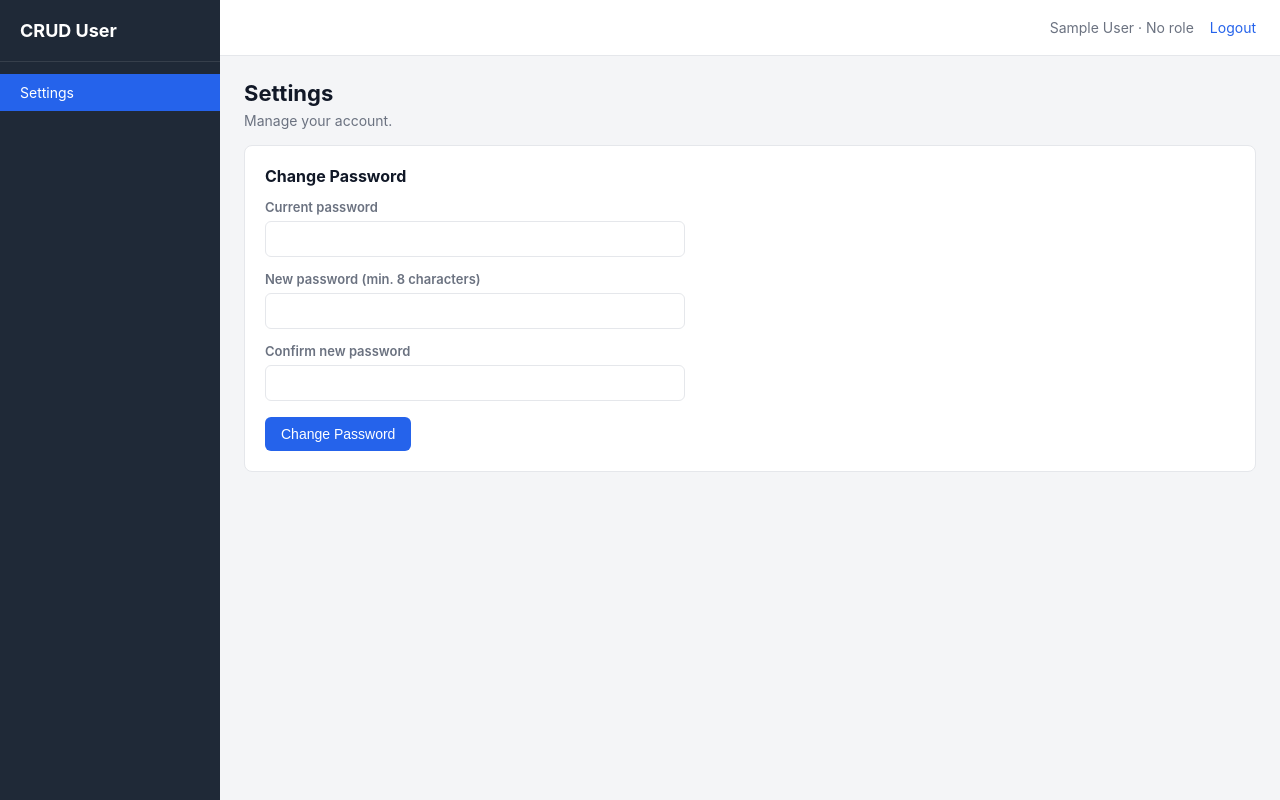
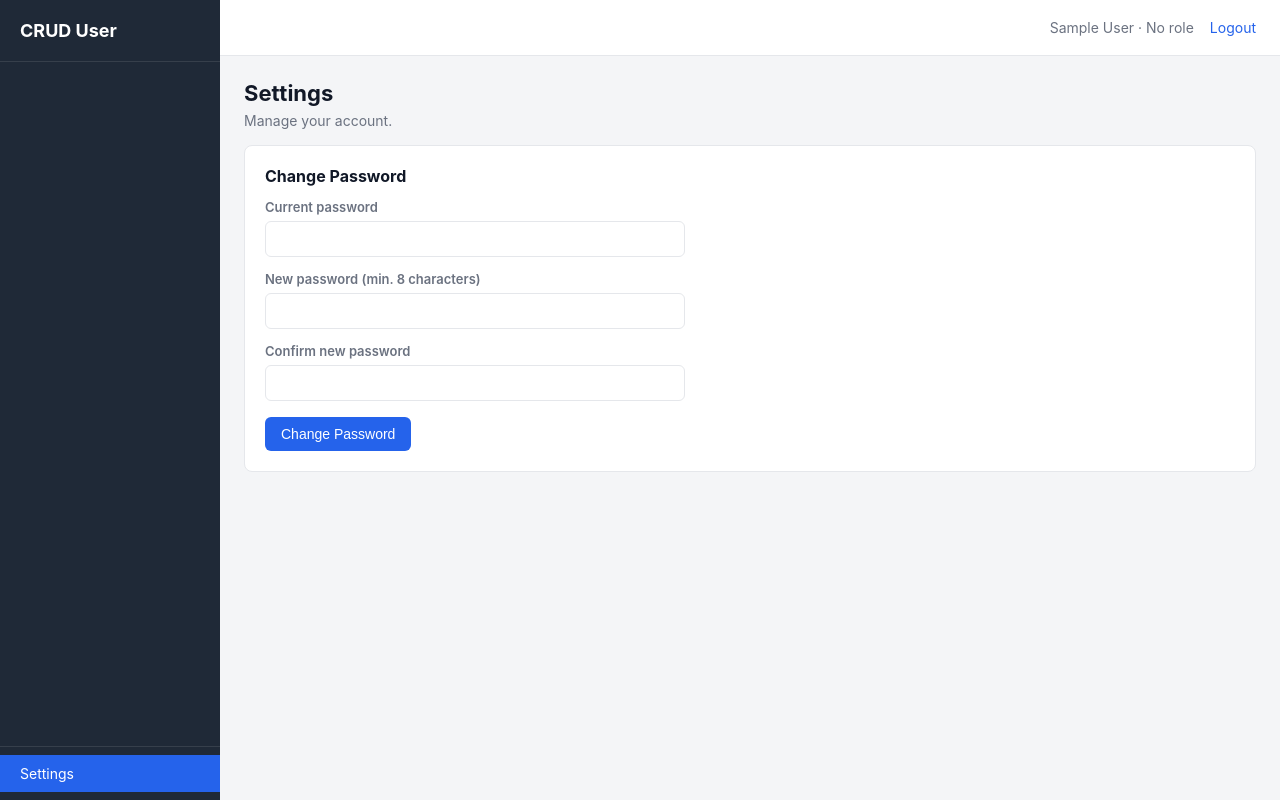
Before and after one commit to roggiecalma/crud-user, a PHP site: page /settings.php in a window 1280 px wide. Run offline with PHP 8.4, Linux system fonts and the light colour scheme; the visitor is signed in with stand-in values (Sample User, id 1).

Commit message:
Pin Settings to the bottom of the sidebar, separated from the main menu
Co-Authored-By: Claude Sonnet 5 <noreply@anthropic.com>

```diff
--- a/assets/style.css
+++ b/assets/style.css
@@ -46,6 +46,10 @@ body {
 }
 
 .sidebar nav { display: flex; flex-direction: column; padding: 12px 0; }
+
+/* Main menu takes the free space so the bottom nav (Settings) is pinned to the foot of the sidebar. */
+.sidebar nav:first-of-type { flex: 1; }
+.sidebar nav.sidebar-bottom { flex: 0 0 auto; padding: 8px 0; border-top: 1px solid rgba(255, 255, 255, 0.1); }
 
 .sidebar nav a {
   padding: 10px 20px;
--- a/includes/header.php
+++ b/includes/header.php
@@ -39,7 +39,9 @@ $navItems = [
           <a href="<?= e($item['href']) ?>" class="<?= ($activePage ?? '') === $key ? 'active' : '' ?>"><?= e($item['label']) ?></a>
         <?php endif; ?>
       <?php endforeach; ?>
-      <?php // Settings is static: shown to every signed-in user, not controlled by role pages. ?>
+    </nav>
+    <?php // Settings is static: shown to every signed-in user, not controlled by role pages. ?>
+    <nav class="sidebar-bottom">
       <a href="settings.php" class="<?= ($activePage ?? '') === 'settings' ? 'active' : '' ?>">Settings</a>
     </nav>
   </aside>
```
